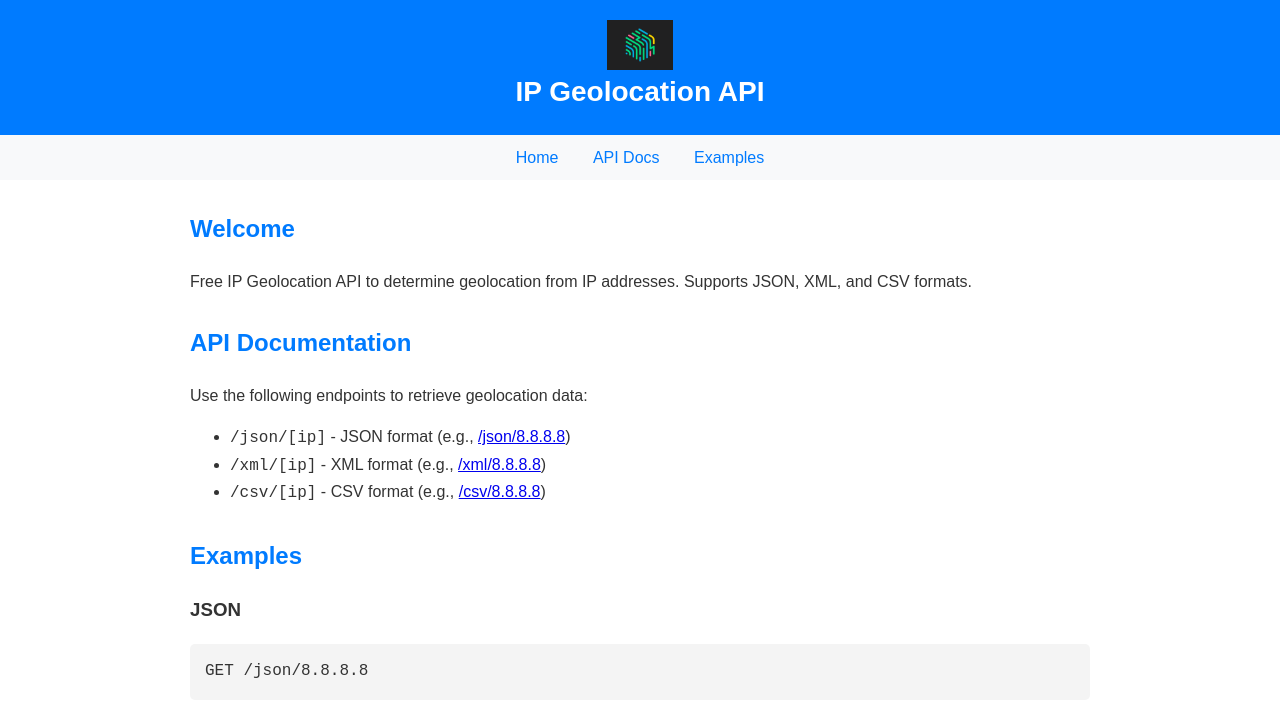
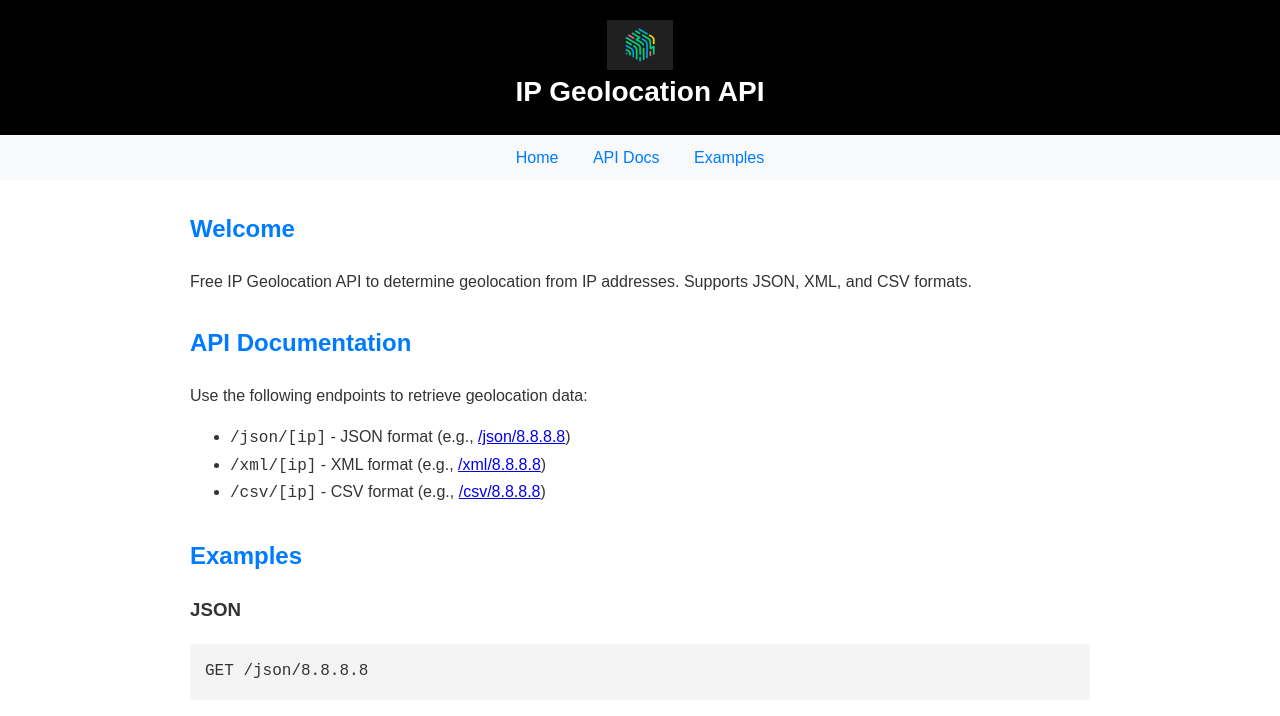
Before and after one commit to dhjann/ip-api, a website: page public/index.html in a window 1280 px wide. Drawn offline with Linux system fonts and the light colour scheme.

Commit message:
Change banner background to black

```diff
--- a/public/index.html
+++ b/public/index.html
@@ -14,7 +14,7 @@
       line-height: 1.6;
     }
     header {
-      background: #007bff;
+      background: #000000;
       color: #fff;
       padding: 20px;
       text-align: center;
```
